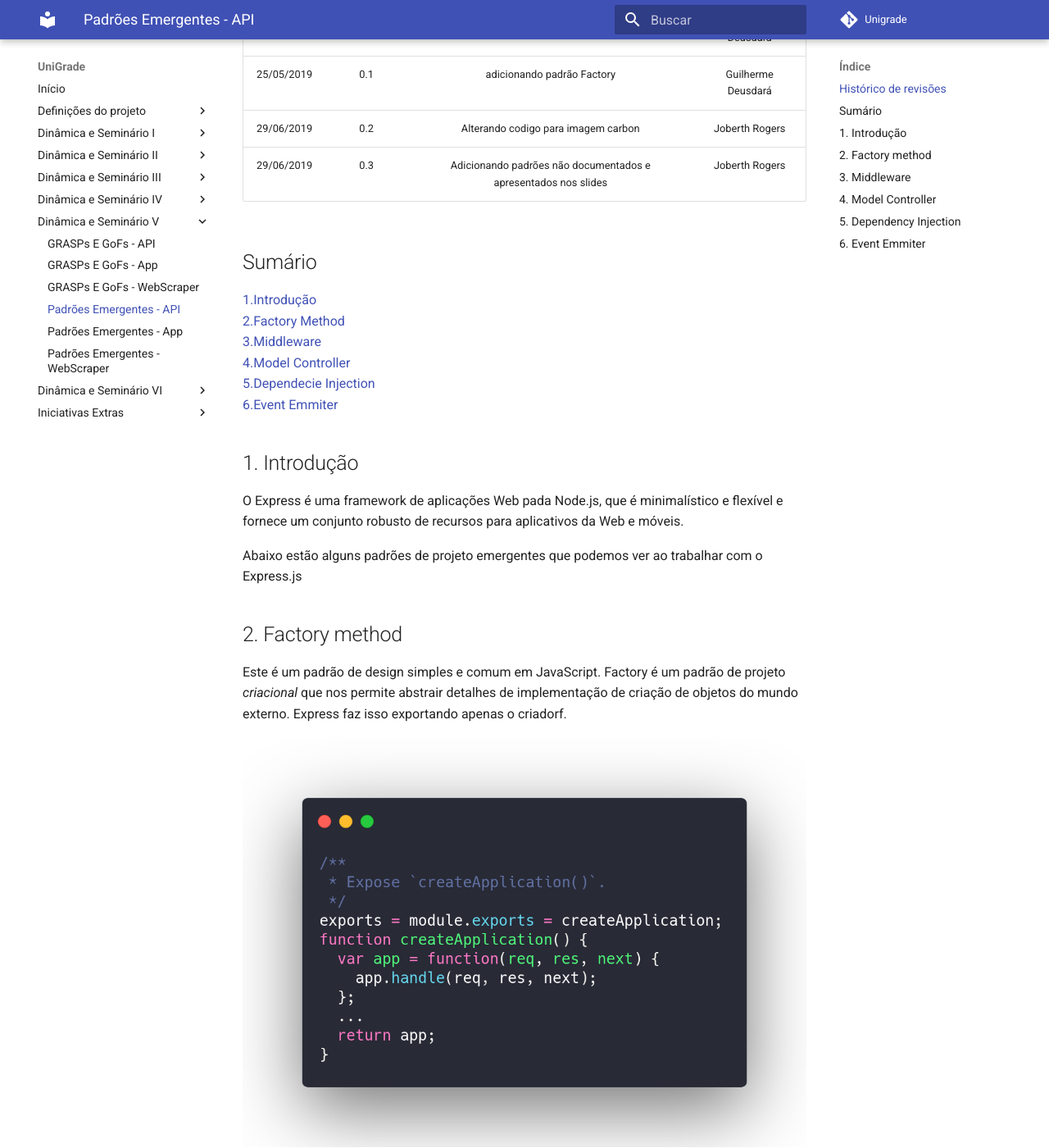
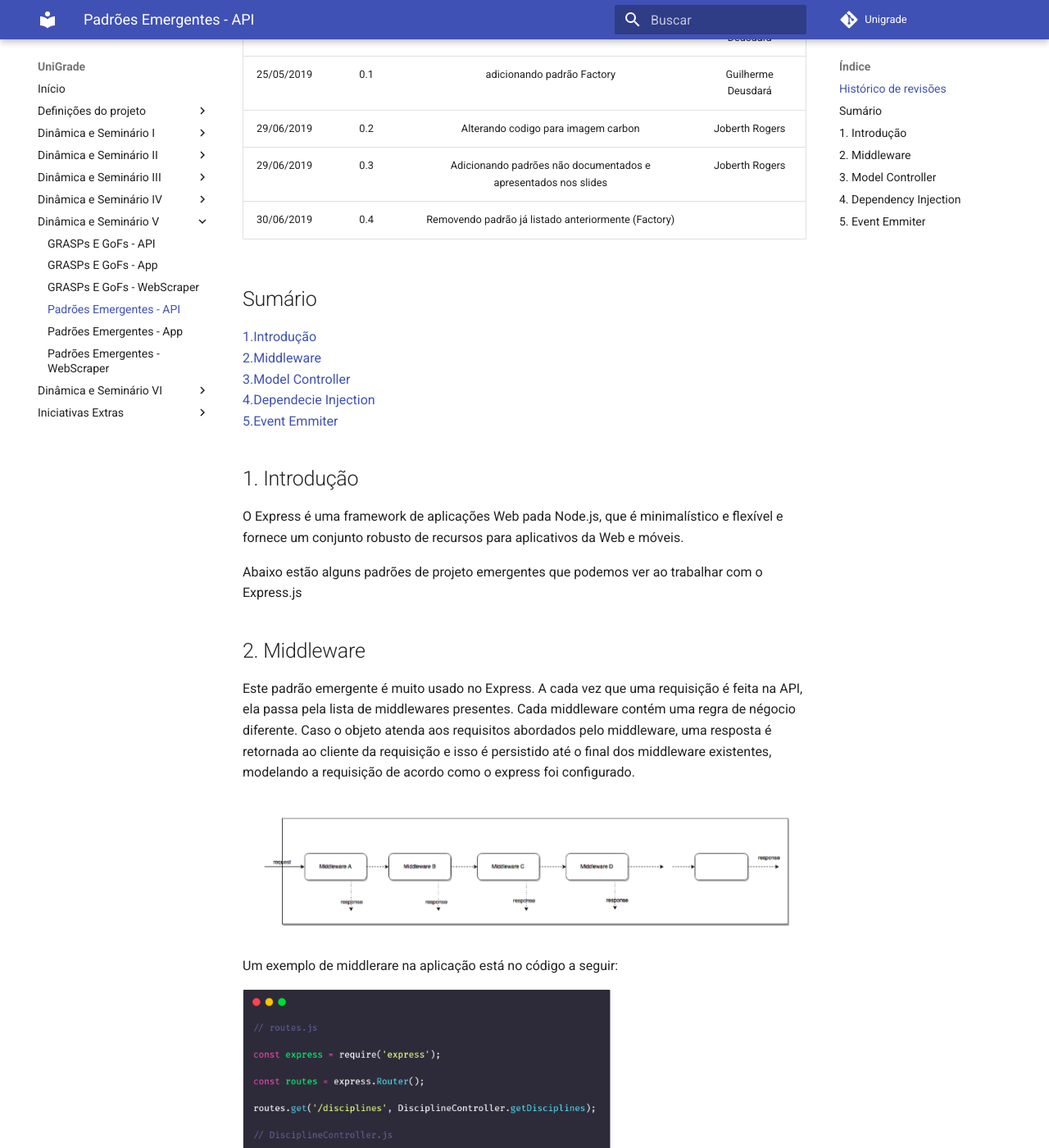
Before and after one commit to ads-unigrade-2019-1/Wiki, an MkDocs documentation site: the page built from docs/dinamica05B/api.md, in a window 1280 px wide and 1400 px high, scrolled down 274 px. Shown: the whole window at 82% size. Built offline with MkDocs 1.6.1 and Material for MkDocs 9.7.7, drawn with Linux system fonts in a browser that asks for light colours; some of the changed text lies outside the part shown.

Commit message:
Removed duplicated pattern in fifth dynamic
Signed-off-by: Ezequiel <ezequiel1de1oliveira@gmail.com>

```diff
--- a/docs/dinamica05B/api.md
+++ b/docs/dinamica05B/api.md
@@ -7,14 +7,14 @@
 | 25/05/2019  | 0.1  | adicionando padrão Factory  | Guilherme Deusdará |
 | 29/06/2019  | 0.2  | Alterando codigo para imagem carbon | Joberth Rogers |
 | 29/06/2019 | 0.3 | Adicionando padrões não documentados e apresentados nos slides | Joberth Rogers |
+| 30/06/2019 | 0.4 | Removendo padrão já listado anteriormente (Factory) |
 
 ## Sumário
 [1.Introdução](#1-Introdução) <br>
-[2.Factory Method ](#2-factory-method) <br>
-[3.Middleware ](#3-middleware) <br>
-[4.Model Controller ](#4-model-controller) <br>
-[5.Dependecie Injection ](#5-dependency-injection) <br>
-[6.Event Emmiter ](#6-event-emmiter) <br>
+[2.Middleware ](#2-middleware) <br>
+[3.Model Controller ](#3-model-controller) <br>
+[4.Dependecie Injection ](#4-dependency-injection) <br>
+[5.Event Emmiter ](#5-event-emmiter) <br>
 
 ## 1. Introdução
 
@@ -22,17 +22,7 @@ O Express é uma framework de aplicações Web pada Node.js, que é minimalísti
 
 Abaixo estão alguns padrões de projeto emergentes que podemos ver ao trabalhar com o Express.js
 
-## 2. Factory method
-
-Este é um padrão de design simples e comum em JavaScript. Factory é um padrão de projeto *criacional* que nos permite abstrair detalhes de implementação de criação de objetos do mundo externo. Express faz isso exportando apenas o criadorf.
-
-[![factory-method](img/factory.png)](img/factory.png)
-
-E usar a Factory para criar uma aplicação expressa é tão simples quanto isto:
-
-[![express-example](img/express-example.png)](img/express-example.png)
-
-## 3. Middleware
+## 2. Middleware
 
 Este padrão emergente é muito usado no Express. A cada vez que uma requisição é feita na API, ela passa pela lista de middlewares presentes. Cada middleware contém uma regra de négocio diferente. Caso o objeto atenda aos requisitos abordados pelo middleware, uma resposta é retornada ao cliente da requisição e isso é persistido até o final dos middleware existentes, modelando a requisição de acordo como o express foi configurado.
 
@@ -58,7 +48,7 @@ Exemplo de uma aplicação do padrão dependencie injection:
 
  [![dependecie-injection](img/dependencie-injection.png)](img/dependencie-injection.png)
 
-## 6. Event Emmiter
+## 5. Event Emmiter
 
 Padrão de projeto usado nas situações em que é preciso emitir eventos/respostas para cada resultado possível. Muito usado nas rotas de api REST.
 
```
Also changed, not shown: other parts of docs/dinamica05B/api.md (+2 -2 lines).
